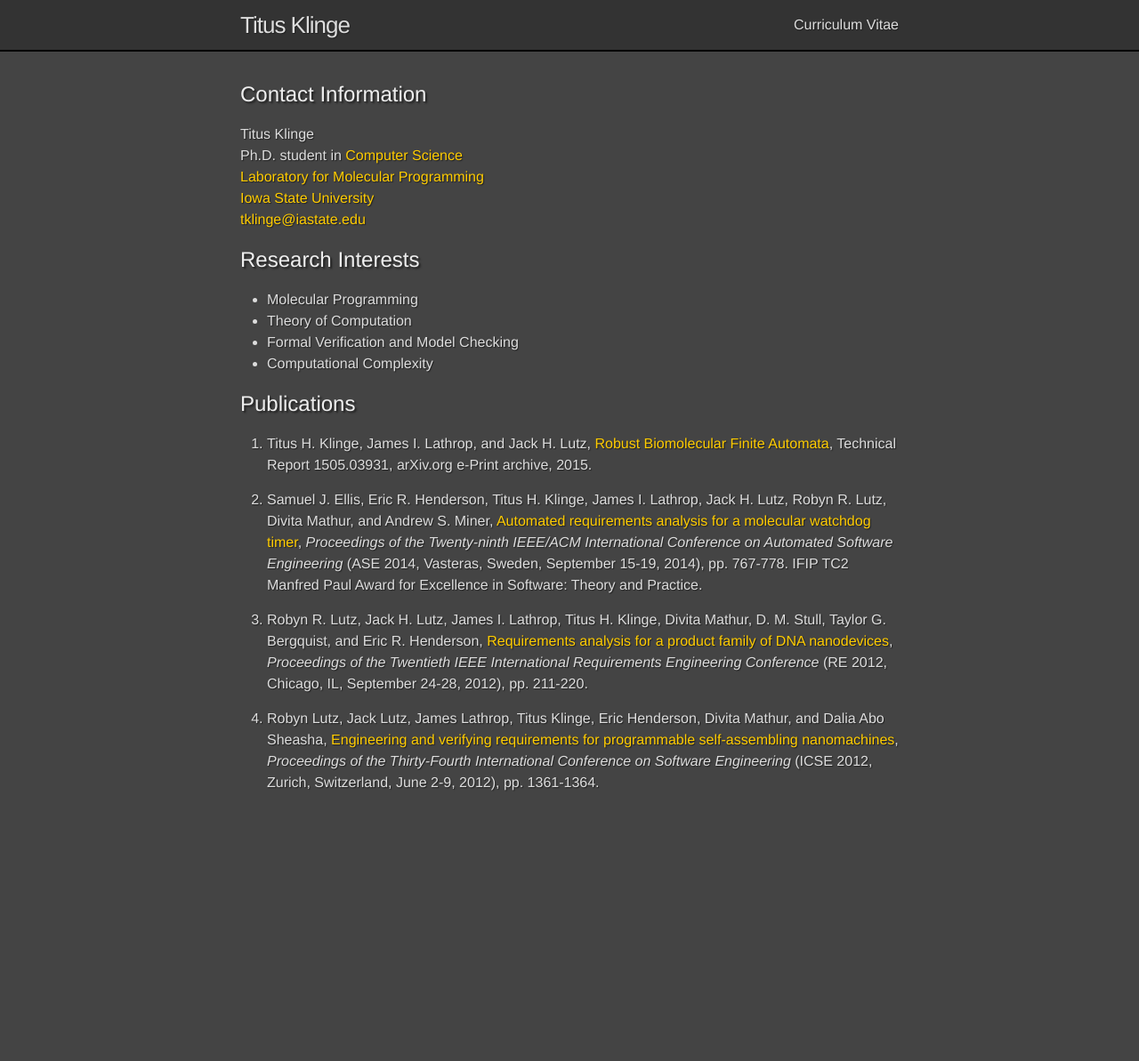
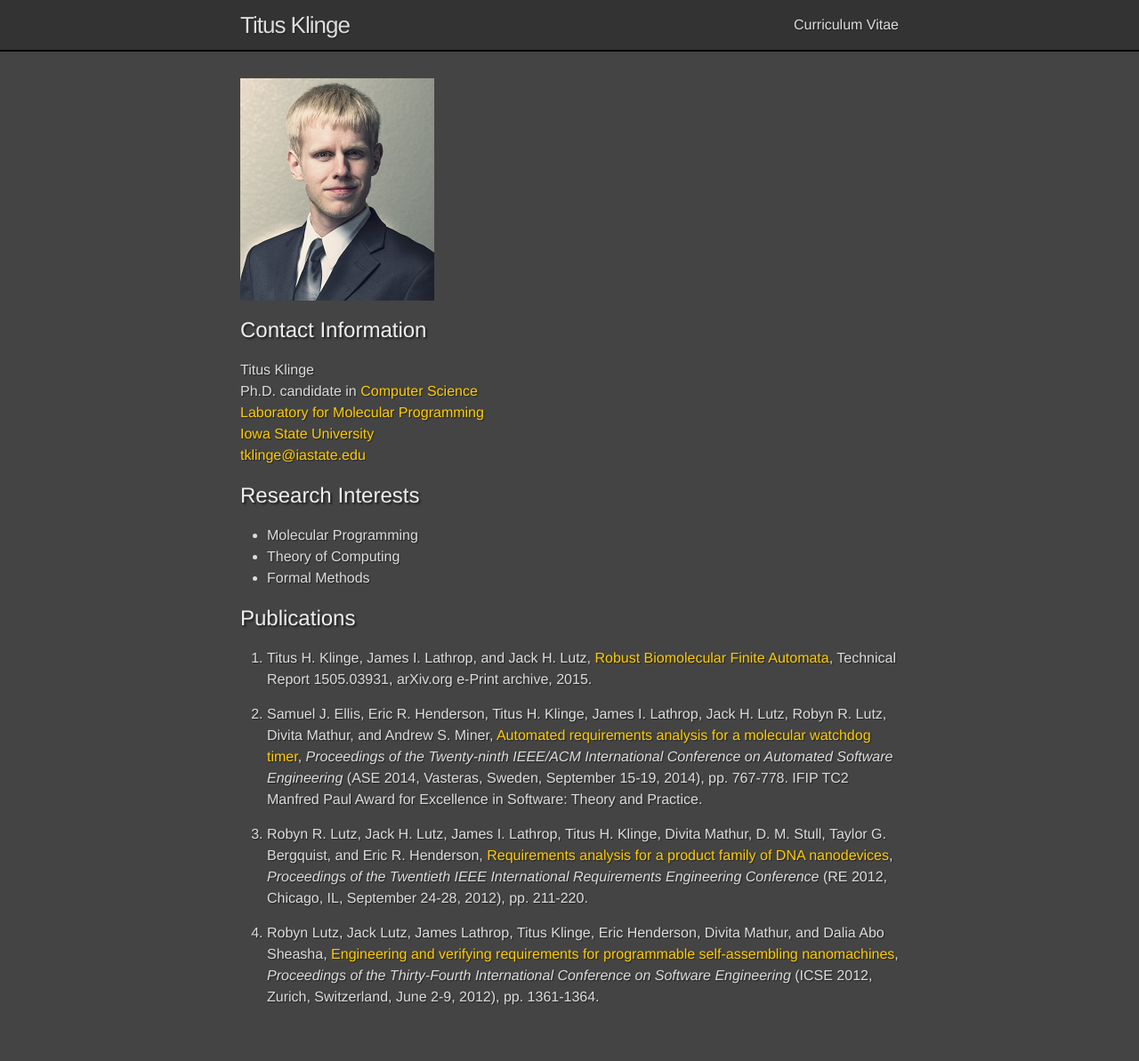
Before and after one commit to tklinge/tklinge.github.io, a Jekyll site: the page built from index.md, in a window 1280 px wide. Shown: the whole page at 89% size. Built offline with Jekyll 4.4.1, drawn with Linux system fonts in a browser that asks for light colours; before the commit the page ends 952 px from its top, so only the background shows below that.

Commit message:
Added a photo of myself and a few other minor changes

```diff
--- a/index.md
+++ b/index.md
@@ -2,10 +2,12 @@
 layout: home-page
 ---
 
+![](/assets/titus-photo.jpg)
+
 # Contact Information
 
 Titus Klinge <br>
-Ph.D. student in [Computer Science](http://www.cs.iastate.edu/) <br>
+Ph.D. candidate in [Computer Science](http://www.cs.iastate.edu/) <br>
 [Laboratory for Molecular Programming](http://web.cs.iastate.edu/~lamp) <br>
 [Iowa State University](http://www.iastate.edu/) <br>
 [tklinge@iastate.edu](mailto://tklinge@iastate.edu) <br>
@@ -13,9 +15,8 @@ Ph.D. student in [Computer Science](http://www.cs.iastate.edu/) <br>
 # Research Interests
 
 - Molecular Programming
-- Theory of Computation
-- Formal Verification and Model Checking
-- Computational Complexity
+- Theory of Computing
+- Formal Methods
 
 # Publications
 
```
Also changed, not shown: assets/titus-photo.jpg (added).
